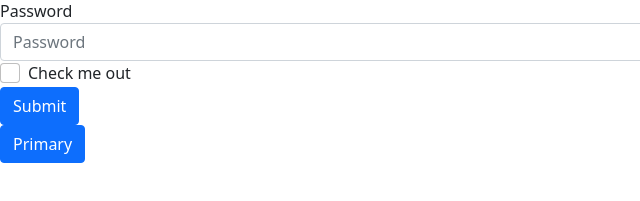
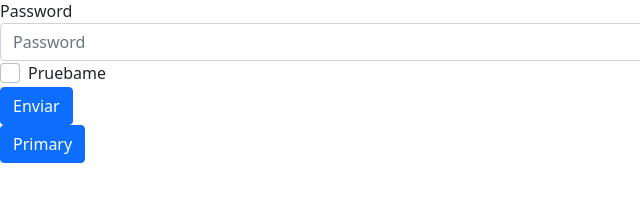
Before and after one commit to tmaygon609/gitFlow, a plain HTML site: page index.html in a window 1280 px wide. Shown: the part 143-344 px from the top of the page, 0-640 px from the left. Drawn offline with nearby package versions, Linux system fonts and the light colour scheme.

Commit message:
Arreglo texto botones

```diff
--- a/index.html
+++ b/index.html
@@ -49,9 +49,9 @@
       </div>
       <div class="form-check">
         <input type="checkbox" class="form-check-input" id="exampleCheck1" />
-        <label class="form-check-label" for="exampleCheck1">Check me out</label>
+        <label class="form-check-label" for="exampleCheck1">Pruebame</label>
       </div>
-      <button type="submit" class="btn btn-primary">Submit</button>
+      <button type="submit" class="btn btn-primary">Enviar</button>
     </form>
 
     <button type="button" class="btn btn-primary">Primary</button>
```
